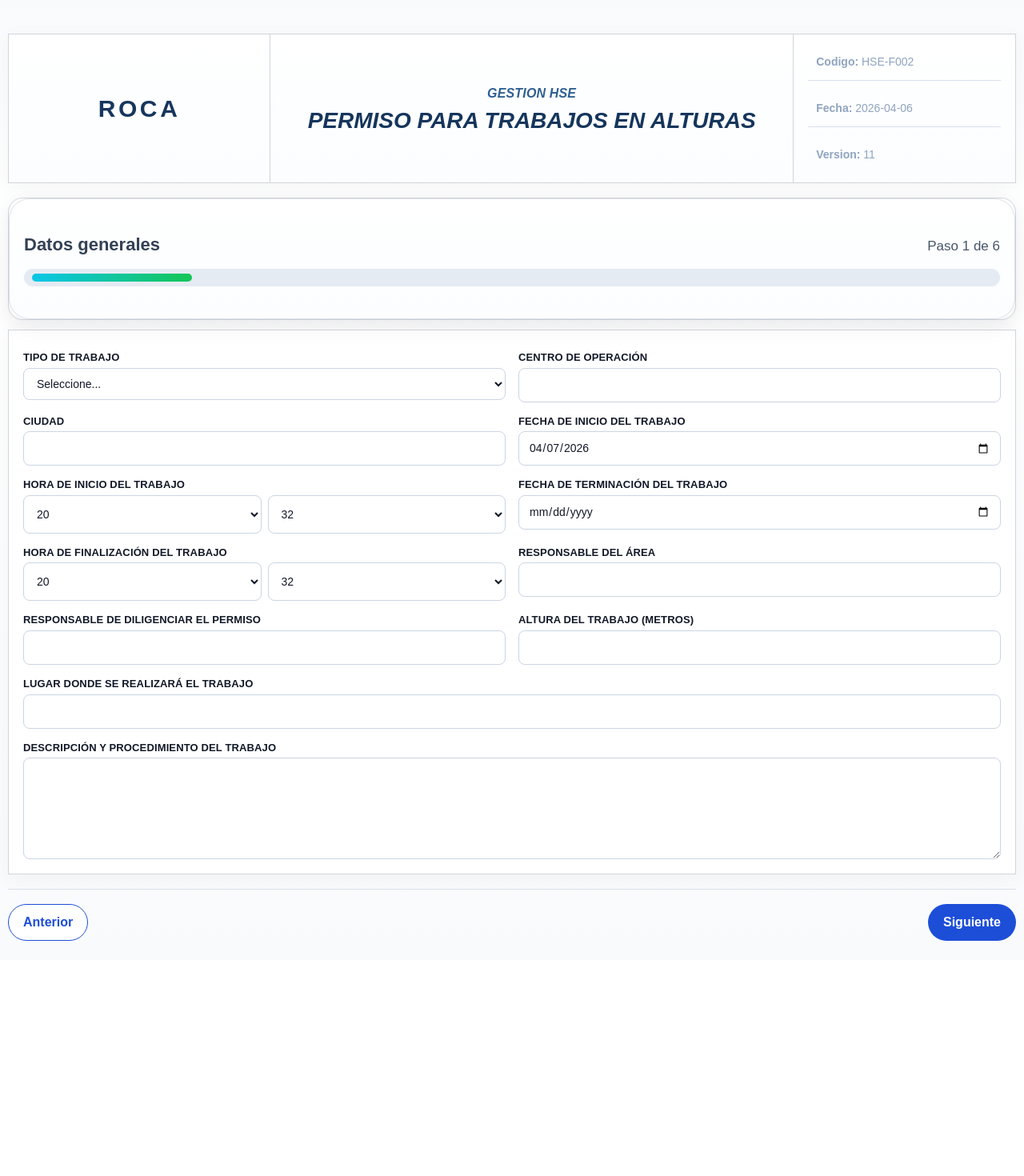
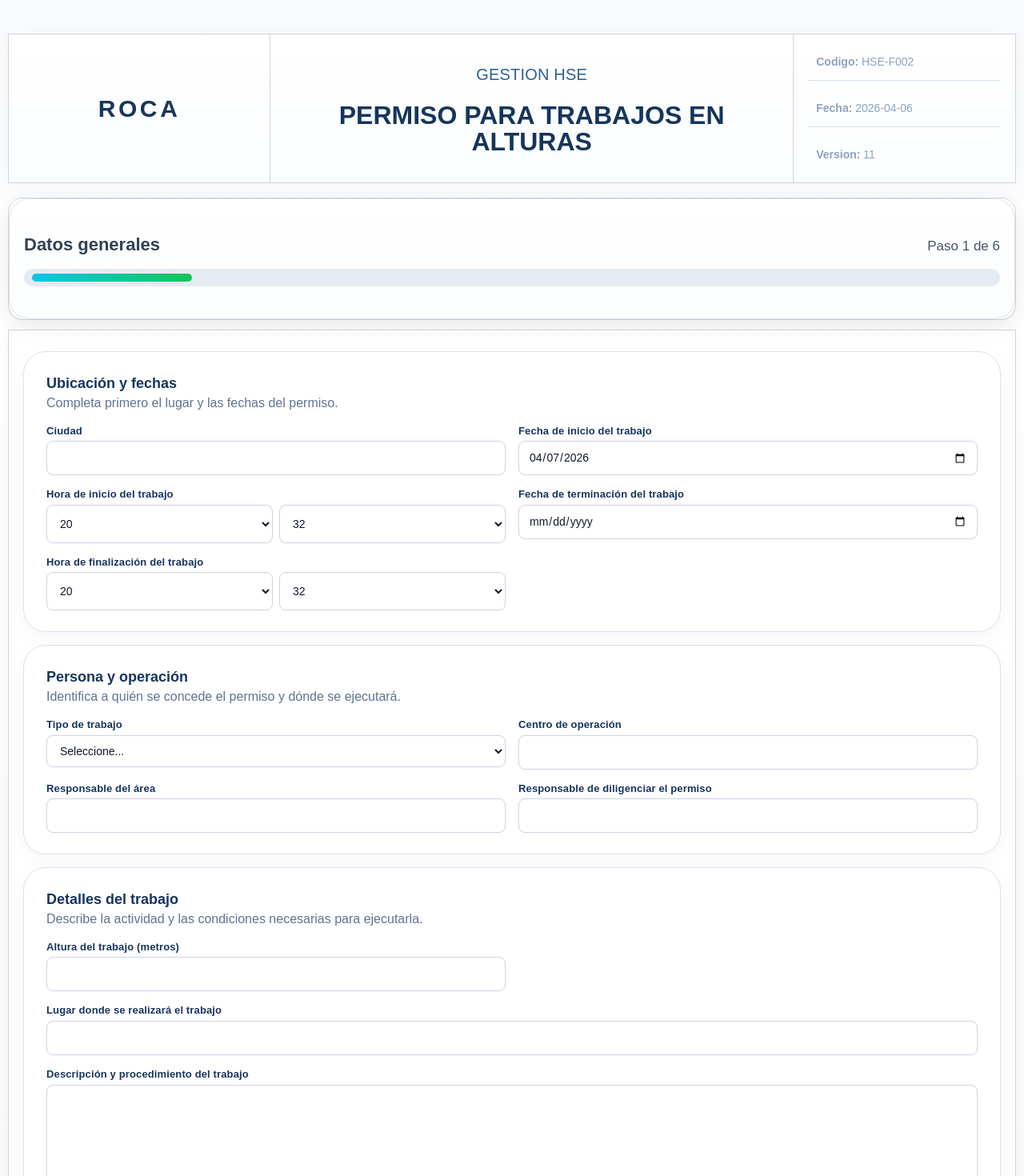
Before and after one commit to mariana-inco/HSE-F002-Alturas, a Next.js app: page / in a window 1280 px wide. Shown: the top 1470 px of the page at 80% size. Before the commit the page ends 1200 px from the top, so only its background shows below. Built offline with nearby package versions, Linux system fonts and the light colour scheme.

Commit message:
actualizaciones y modifique una condicion

```diff
--- a/app/globals.css
+++ b/app/globals.css
@@ -190,21 +190,18 @@ body {
 .section-note,
 .alert-box__strong {
   font-family: var(--font-sans);
-  text-transform: uppercase;
-  font-weight: 900;
-  font-style: italic;
 }
 
 .doc-header-title-top {
-  font-size: 16px;
+  font-size: 20px;
   color: #2f5f93;
   letter-spacing: 0.01em;
-  margin-bottom: 8px;
+  margin-bottom: 20px;
 }
 
 .doc-header-title-main {
   margin-top: 0;
-  font-size: 28px;
+  font-size: 32px;
   font-weight: 900;
   text-transform: uppercase;
   line-height: 1.02;
@@ -271,8 +268,9 @@ body {
   font-size: 13px;
   font-weight: 700;
   letter-spacing: 0.01em;
-  text-transform: uppercase;
   line-height: 1.2;
+  text-transform: none;
+  color: #17355f;
 }
 
 .field__input {
@@ -349,6 +347,22 @@ body {
   border-radius: 18px;
   color: #17355f;
   font-family: var(--font-sans);
+  font-weight: 700;
+}
+
+.section-note--accent {
+  border-left: 6px solid #dc2626;
+  text-align: left;
+  padding-left: 18px;
+}
+
+.section-note--soft {
+  margin-top: 14px;
+  margin-bottom: 0;
+  padding: 12px 14px;
+  font-size: 13px;
+  font-weight: 400;
+  color: #5e7493;
 }
 
 .table-wrap {
@@ -445,8 +459,19 @@ body {
   margin-bottom: 14px;
   padding-bottom: 0;
   border-bottom: 0;
-  font-size: 20px;
+  font-size: 18px;
+  font-weight: 700;
+  font-style: normal;
+  text-transform: none;
   color: #17355f;
+}
+
+.subsection-description {
+  margin: -14px 0 16px;
+  font-size: 16px;
+  line-height: 1.35;
+  color: #5e7493;
+  font-family: var(--font-sans);
 }
 
 .two-blocks {
@@ -586,20 +611,34 @@ body {
 
 .alert-box {
   margin: 18px 0;
-  padding: 20px 22px;
+  padding: 18px 20px 18px 18px;
   text-align: center;
   border-radius: 18px;
+  border: 1px solid #f2b8b5;
+  background: #fffafa;
+  box-shadow: 0 6px 18px rgba(239, 68, 68, 0.06);
+  position: relative;
+  overflow: hidden;
+}
+
+.alert-box::before {
+  content: "";
+  position: absolute;
+  inset: 0 auto 0 0;
+  width: 6px;
+  background: #dc2626;
 }
 
 .alert-box__strong {
-  font-size: 17px;
-  color: #17355f;
+  font-size: 16px;
+  color: #991b1b;
+  font-weight: 700;
 }
 
 .alert-box__note {
   margin-top: 8px;
-  font-size: 14px;
-  color: #475569;
+  font-size: 13px;
+  color: #6b7280;
 }
 
 .ats-head {
@@ -607,6 +646,9 @@ body {
   font-size: 24px;
   text-align: center;
   color: #17355f;
+  font-family: var(--font-sans);
+  font-weight: 700;
+  font-style: normal;
 }
 
 .ats-head--small {
@@ -659,6 +701,9 @@ body {
   font-size: 15px;
   border-radius: 18px;
   color: #17355f;
+  font-family: var(--font-sans);
+  font-weight: 700;
+  font-style: normal;
 }
 
 .declaration-box--full {
--- a/app/page.tsx
+++ b/app/page.tsx
@@ -198,17 +198,11 @@ export default function Page() {
     };
 
     const missingGeneral = validateRequiredFields("#datos-generales");
-    const missingInterventor = validateRequiredFields("#interventores");
     const missingFinal = validateRequiredFields("#firmas");
 
     if (activeSection === 1 && missingGeneral.length) {
       setAvisoValidacion(`Falta completar: ${missingGeneral[0]}.`);
       setErroresCampos(Object.fromEntries(missingGeneral.map((label) => [label, `Falta completar: ${label}.`])));
-      return;
-    }
-    if (activeSection === 2 && missingInterventor.length) {
-      setAvisoValidacion(`Falta completar: ${missingInterventor[0]}.`);
-      setErroresCampos(Object.fromEntries(missingInterventor.map((label) => [label, `Falta completar: ${label}.`])));
       return;
     }
     if (activeSection === 3 && riesgosSeleccionados.length === 0) {
--- a/app/secciones-formulario.tsx
+++ b/app/secciones-formulario.tsx
@@ -58,19 +58,37 @@ export function SeccionDatosGenerales({
 }) {
   return (
     <SeccionDocumento id="datos-generales" sectionRef={{ current: null }}>
+      <div className="stack">
+        <div className="card">
+          <div className="subsection-title">Ubicación y fechas</div>
+          <p className="subsection-description">Completa primero el lugar y las fechas del permiso.</p>
+          <div className="grid grid--2">
+            <TextInput label="Ciudad" type="text" required error={erroresCampos["Ciudad"]} onFieldChange={limpiarErrorCampo} />
+            <TextInput label="Fecha de inicio del trabajo" type="date" defaultValue={new Date().toISOString().slice(0, 10)} required error={erroresCampos["Fecha de inicio del trabajo"]} onFieldChange={limpiarErrorCampo} />
+            <BloqueSeleccionHora label="Hora de inicio del trabajo" dataLabel="Hora de inicio del trabajo" horario={horaActual} minutosLista={minutoActual} />
+            <TextInput label="Fecha de terminación del trabajo" type="date" required error={erroresCampos["Fecha de terminación del trabajo"]} onFieldChange={limpiarErrorCampo} />
+            <BloqueSeleccionHora label="Hora de finalización del trabajo" dataLabel="Hora de finalización del trabajo" horario={horaActual} minutosLista={minutoActual} />
+          </div>
+        </div>
+
+        <div className="card">
+          <div className="subsection-title">Persona y operación</div>
+          <p className="subsection-description">Identifica a quién se concede el permiso y dónde se ejecutará.</p>
           <div className="grid grid--2">
             <SelectField label="Tipo de trabajo" defaultValue="" required error={erroresCampos["Tipo de trabajo"]} onFieldChange={limpiarErrorCampo}>
               <option value="" disabled>Seleccione...</option>
               {opcionesTipoTrabajo.map((item: string) => <option key={item}>{item}</option>)}
             </SelectField>
             <TextInput label="Centro de operación" type="text" required error={erroresCampos["Centro de operación"]} onFieldChange={limpiarErrorCampo} />
-        <TextInput label="Ciudad" type="text" required error={erroresCampos["Ciudad"]} onFieldChange={limpiarErrorCampo} />
-        <TextInput label="Fecha de inicio del trabajo" type="date" defaultValue={new Date().toISOString().slice(0, 10)} required error={erroresCampos["Fecha de inicio del trabajo"]} onFieldChange={limpiarErrorCampo} />
-        <BloqueSeleccionHora label="Hora de inicio del trabajo" dataLabel="Hora de inicio del trabajo" horario={horaActual} minutosLista={minutoActual} />
-        <TextInput label="Fecha de terminación del trabajo" type="date" required error={erroresCampos["Fecha de terminación del trabajo"]} onFieldChange={limpiarErrorCampo} />
-        <BloqueSeleccionHora label="Hora de finalización del trabajo" dataLabel="Hora de finalización del trabajo" horario={horaActual} minutosLista={minutoActual} />
             <TextInput label="Responsable del área" type="text" required error={erroresCampos["Responsable del área"]} onFieldChange={limpiarErrorCampo} />
             <TextInput label="Responsable de diligenciar el permiso" type="text" required error={erroresCampos["Responsable de diligenciar el permiso"]} onFieldChange={limpiarErrorCampo} />
+          </div>
+        </div>
+
+        <div className="card">
+          <div className="subsection-title">Detalles del trabajo</div>
+          <p className="subsection-description">Describe la actividad y las condiciones necesarias para ejecutarla.</p>
+          <div className="grid grid--2">
             <TextInput
               label="Altura del trabajo (metros)"
               type="text"
@@ -84,6 +102,8 @@ export function SeccionDatosGenerales({
             />
             <TextInput label="Lugar donde se realizará el trabajo" type="text" wrapperClassName="field--full" required error={erroresCampos["Lugar donde se realizará el trabajo"]} onFieldChange={limpiarErrorCampo} />
             <TextArea label="Descripción y procedimiento del trabajo" rows={5} required error={erroresCampos["Descripción y procedimiento del trabajo"]} onFieldChange={limpiarErrorCampo} />
+          </div>
+        </div>
       </div>
     </SeccionDocumento>
   );
@@ -108,7 +128,7 @@ export function SeccionInterventores({
 }) {
   return (
     <SeccionDocumento id="interventores" sectionRef={{ current: null }}>
-      <div className="section-note">
+      <div className="section-note section-note--accent">
         RELACIONE CON NOMBRE Y NÚMERO DE CÉDULA A LAS PERSONAS QUE INTERVIENEN EN EL PERMISO Y EJECUCIÓN DEL TRABAJO
       </div>
       <div className="worker-actions">
@@ -134,6 +154,7 @@ export function SeccionInterventores({
         <button type="button" className="btn btn--primary" onClick={agregarInterventor} style={{ width: "fit-content", alignSelf: "center", marginTop: "16px", whiteSpace: "nowrap" }}>
           AGREGAR INTERVENTOR
         </button>
+        <p className="section-note section-note--soft">Si no vas a agregar más interventores, puedes continuar con el botón Siguiente.</p>
       </div>
       <div className="table-wrap">
         <table className="data-table">
```
Lines whose indentation alone changed are shown as unchanged.
